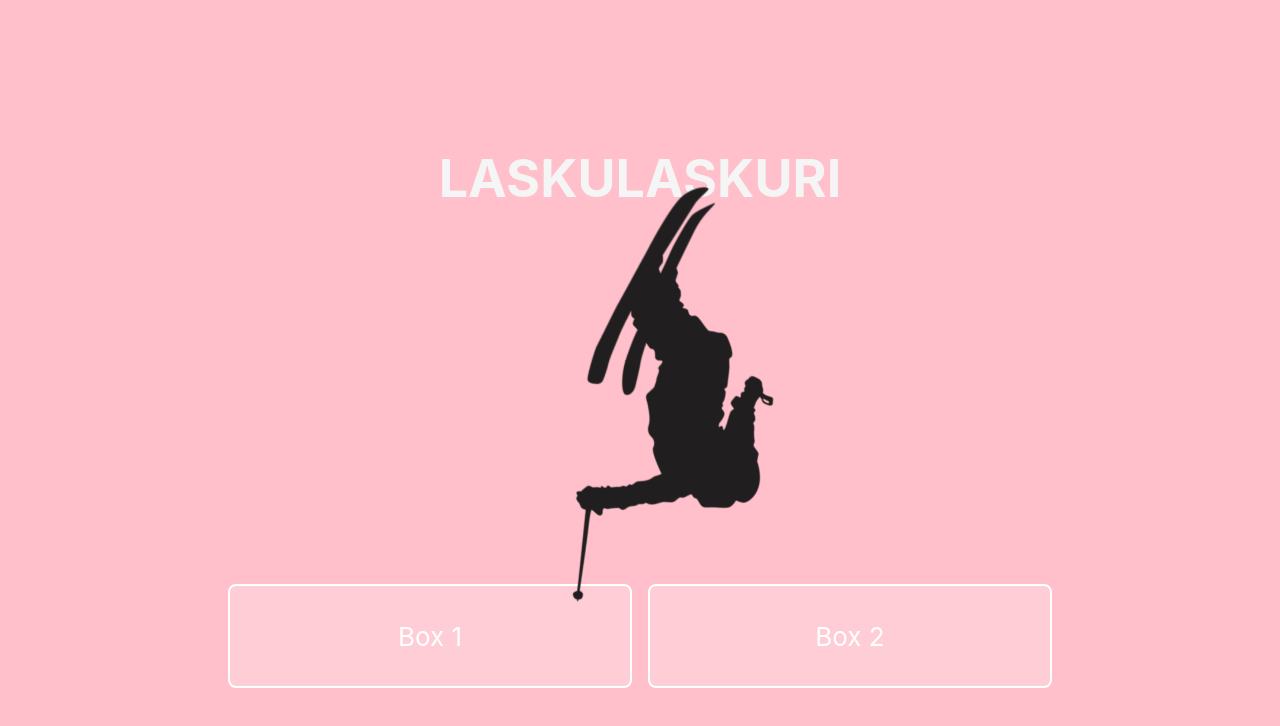
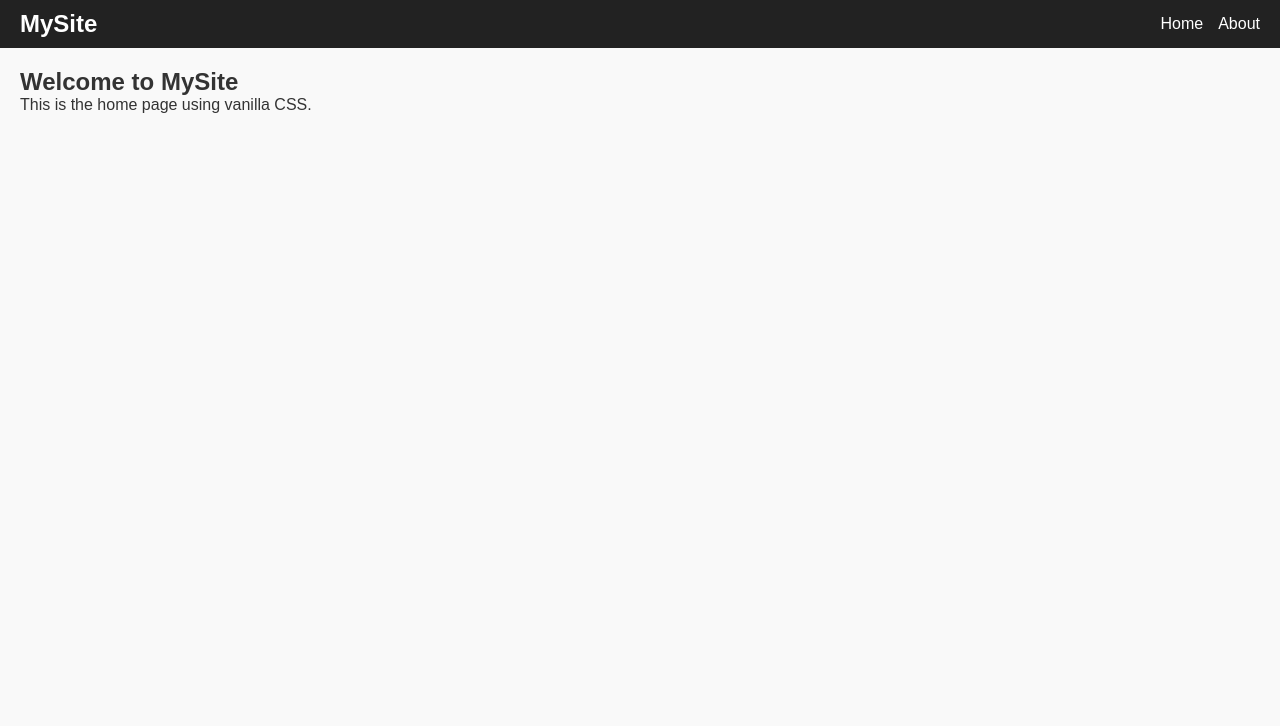
Before and after one commit to ilonamarkula/laskulaskuri, a React (Create React App) app: page / in a window 1280 px wide. Shown: the top 726 px of the page. Built offline with nearby package versions, Linux system fonts and the light colour scheme.

Commit message:
aloitusjärjestelyt

```diff
--- a/package.json
+++ b/package.json
@@ -9,6 +9,7 @@
     "@testing-library/user-event": "^13.5.0",
     "react": "^19.1.0",
     "react-dom": "^19.1.0",
+    "react-router-dom": "^7.5.1",
     "react-scripts": "5.0.1",
     "web-vitals": "^2.1.4"
   },
--- a/src/App.css
+++ /dev/null
@@ -1,57 +0,0 @@
-.App {
-  text-align: center;
-}
-
-.App-logo {
-  height: 40vmin;
-  pointer-events: none;
-}
-
-@media (prefers-reduced-motion: no-preference) {
-  .App-logo {
-    animation: App-logo-spin infinite 20s linear;
-  }
-}
-
-.Otsikko {
-  color: whitesmoke;
-}
-
-.App-header {
-  background-color: pink;
-  min-height: 100vh;
-  display: flex;
-  flex-direction: column;
-  align-items: center;
-  justify-content: center;
-  font-size: calc(10px + 2vmin);
-  color: white;
-}
-
-.box-container {
-  display: flex;
-  gap: 16px; /* space between boxes */
-  justify-content: center; /* center them horizontally */
-  margin-top: 20px;
-}
-
-.box {
-  width: 400px;
-  height: 100px;
-  background-color: #ffffff33;
-  border: 2px solid white;
-  border-radius: 8px;
-  display: flex;
-  align-items: center;
-  justify-content: center;
-  color: white;
-}
-
-@keyframes App-logo-spin {
-  from {
-    transform: rotate(0deg);
-  }
-  to {
-    transform: rotate(360deg);
-  }
-}
--- a/src/App.js
+++ b/src/App.js
@@ -1,17 +1,18 @@
-import logo from "./laskettelija.webp";
-import "./App.css";
+import { Routes, Route } from "react-router-dom";
+import Header from "./components/Header";
+import Home from "./pages/Home";
+import About from "./pages/About";
 
 function App() {
   return (
-    <div className="App">
-      <header className="App-header">
-        <h1 className="Otsikko">LASKULASKURI</h1>
-        <img src={logo} className="App-logo" alt="logo" />
-        <div className="box-container">
-          <div className="box">Box 1</div>
-          <div className="box">Box 2</div>
-        </div>
-      </header>
+    <div className="app">
+      <Header />
+      <main className="content">
+        <Routes>
+          <Route path="/" element={<Home />} />
+          <Route path="/about" element={<About />} />
+        </Routes>
+      </main>
     </div>
   );
 }
--- /dev/null
+++ b/src/components/Header.js
@@ -0,0 +1,13 @@
+import { Link } from "react-router-dom";
+
+export default function Header() {
+  return (
+    <header className="header">
+      <h1 className="logo">MySite</h1>
+      <nav className="nav">
+        <Link to="/">Home</Link>
+        <Link to="/about">About</Link>
+      </nav>
+    </header>
+  );
+}
--- a/src/index.css
+++ /dev/null
@@ -1,13 +0,0 @@
-body {
-  margin: 0;
-  font-family: -apple-system, BlinkMacSystemFont, 'Segoe UI', 'Roboto', 'Oxygen',
-    'Ubuntu', 'Cantarell', 'Fira Sans', 'Droid Sans', 'Helvetica Neue',
-    sans-serif;
-  -webkit-font-smoothing: antialiased;
-  -moz-osx-font-smoothing: grayscale;
-}
-
-code {
-  font-family: source-code-pro, Menlo, Monaco, Consolas, 'Courier New',
-    monospace;
-}
--- a/src/index.js
+++ b/src/index.js
@@ -1,17 +1,14 @@
-import React from 'react';
-import ReactDOM from 'react-dom/client';
-import './index.css';
-import App from './App';
-import reportWebVitals from './reportWebVitals';
+import React from "react";
+import ReactDOM from "react-dom/client";
+import "./styles.css";
+import App from "./App";
+import { BrowserRouter } from "react-router-dom";
 
-const root = ReactDOM.createRoot(document.getElementById('root'));
+const root = ReactDOM.createRoot(document.getElementById("root"));
 root.render(
   <React.StrictMode>
-    <App />
+    <BrowserRouter>
+      <App />
+    </BrowserRouter>
   </React.StrictMode>
 );
-
-// If you want to start measuring performance in your app, pass a function
-// to log results (for example: reportWebVitals(console.log))
-// or send to an analytics endpoint. Learn more: https://bit.ly/CRA-vitals
-reportWebVitals();
--- /dev/null
+++ b/src/pages/About.js
@@ -0,0 +1,8 @@
+export default function About() {
+  return (
+    <section>
+      <h2>About Us</h2>
+      <p>Learn more about our mission and values.</p>
+    </section>
+  );
+}
--- /dev/null
+++ b/src/pages/Home.js
@@ -0,0 +1,8 @@
+export default function Home() {
+  return (
+    <section>
+      <h2>Welcome to MySite</h2>
+      <p>This is the home page using vanilla CSS.</p>
+    </section>
+  );
+}
--- a/src/reportWebVitals.js
+++ /dev/null
@@ -1,13 +0,0 @@
-const reportWebVitals = onPerfEntry => {
-  if (onPerfEntry && onPerfEntry instanceof Function) {
-    import('web-vitals').then(({ getCLS, getFID, getFCP, getLCP, getTTFB }) => {
-      getCLS(onPerfEntry);
-      getFID(onPerfEntry);
-      getFCP(onPerfEntry);
-      getLCP(onPerfEntry);
-      getTTFB(onPerfEntry);
-    });
-  }
-};
-
-export default reportWebVitals;
--- /dev/null
+++ b/src/styles.css
@@ -0,0 +1,57 @@
+/* Reset & Base styles */
+* {
+  margin: 0;
+  padding: 0;
+  box-sizing: border-box;
+}
+
+body {
+  font-family: Arial, sans-serif;
+  background-color: #f9f9f9;
+  color: #333;
+}
+
+/* Layout */
+.app {
+  display: flex;
+  flex-direction: column;
+  min-height: 100vh;
+}
+
+.content {
+  flex-grow: 1;
+  padding: 20px;
+}
+
+/* Header */
+.header {
+  background-color: #222;
+  color: white;
+  padding: 10px 20px;
+  display: flex;
+  justify-content: space-between;
+  align-items: center;
+}
+
+.logo {
+  font-size: 1.5rem;
+  font-weight: bold;
+}
+
+.nav a {
+  color: white;
+  margin-left: 15px;
+  text-decoration: none;
+}
+
+.nav a:hover {
+  text-decoration: underline;
+}
+
+/* Footer */
+.footer {
+  background-color: #eee;
+  color: #555;
+  text-align: center;
+  padding: 10px 0;
+}
```
Also changed, not shown: src/setupTests.js (deleted, +0 -5 lines), src/pages/Instructions.js (added), 2 other files (tests, documents, lock files or other folders).
